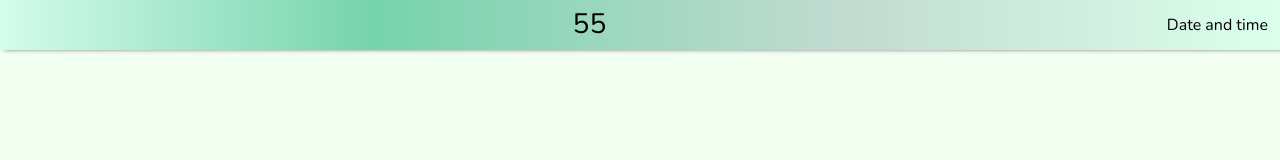
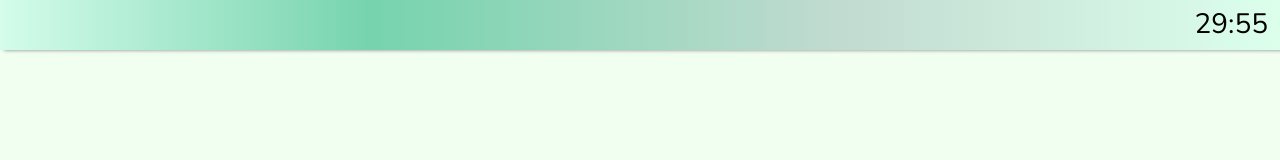
Before and after one commit to Paddybaba/thequestionmark, a Next.js app: page /test/start_test in a window 1280 px wide. Shown: the top 160 px of the page. Built offline with nearby package versions, Linux system fonts and the light colour scheme.

Commit message:
Top bar finished

```diff
--- a/package.json
+++ b/package.json
@@ -11,9 +11,10 @@
   "dependencies": {
     "axios": "^0.24.0",
     "bootstrap": "^5.1.3",
-    "react-autocomplete-hint": "^1.3.0",
+    "moment": "^2.29.1",
     "next": "11.1.2",
     "react": "17.0.2",
+    "react-autocomplete-hint": "^1.3.0",
     "react-bootstrap": "^2.0.0",
     "react-dom": "^17.0.2",
     "react-redux": "^7.2.6",
--- a/src/components/Countdown.js
+++ b/src/components/Countdown.js
@@ -1,17 +1,31 @@
 import React, { useEffect, useState } from "react";
 
 const Countdown = () => {
-  const [counter, setCounter] = useState(60);
+  const [counter, setCounter] = useState(1800);
+  const [MM, setMM] = useState(0);
+  const [SS, setSS] = useState(0);
 
   useEffect(() => {
     const timer =
       counter > 0 && setInterval(() => setCounter(counter - 1), 1000);
+
+    let m = Math.round(counter / 60 - (counter % 60) / 60);
+    let s = counter % 60;
+
+    let mm = ("0" + m).slice(-2);
+    let ss = ("0" + s).slice(-2);
+
+    setMM(mm);
+    setSS(ss);
+
     return () => clearInterval(timer);
   }, [counter]);
   return (
     <>
       <div className="countdown">
-        <h3>{counter}</h3>
+        <h3>
+          {MM}:{SS}
+        </h3>
       </div>
     </>
   );
--- a/src/components/TopBar.js
+++ b/src/components/TopBar.js
@@ -1,8 +1,9 @@
-import React from "react";
+import React, { useEffect } from "react";
 import { connect } from "react-redux";
 import Countdown from "./Countdown";
+import Watch from "./Watch";
 const TopBar = (props) => {
-  // console.log("props from topbar", props);
+  console.log("props from topbar", props.student.options.subject);
   return (
     <>
       <div className="">
@@ -10,13 +11,16 @@ const TopBar = (props) => {
           <div className="mx-auto">
             <div className="topbar">
               <div className="d-flex">
-                <div></div>
-                <div>{props.student.student}</div>
+                <div className="flex-fill text-center">
+                  {props.student.student}
+                </div>
               </div>
-              <div>
+              <div className="flex-fill text-center  text-uppercase">
+                {props.student.options.subject}
+              </div>
+              <div className="text-right">
                 <Countdown />
               </div>
-              <div>Date and time</div>
             </div>
           </div>
         </div>
--- /dev/null
+++ b/src/components/Watch.js
@@ -0,0 +1,13 @@
+import React from "react";
+import moment from "moment";
+const Watch = () => {
+  const date = moment();
+  console.log("date :", date.date);
+  return (
+    <>
+      <h4>1:00</h4>
+    </>
+  );
+};
+
+export default Watch;
```
Also changed, not shown: pages/test/selectTest.js (+3 -1 lines), 1 other file (tests, documents, lock files or other folders).
